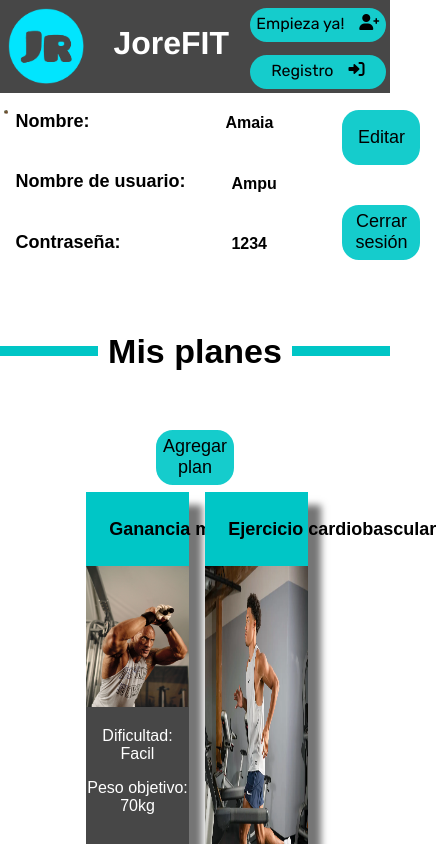
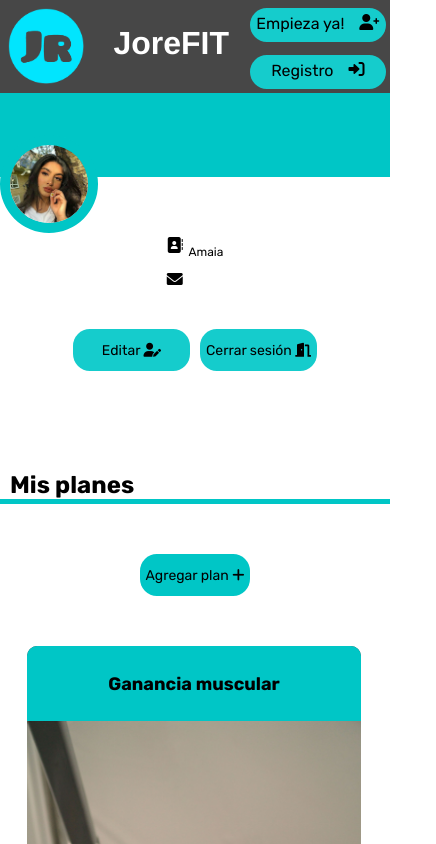
Before and after one commit to JoanCasanovasSalvatella/JoreFit, an Angular app: page /profile in a window 390 px wide. Shown: the top 844 px of the page, 436 px wide, since content can reach past the window. Built offline with nearby package versions, Linux system fonts and the light colour scheme.

Commit message:
FRONT_FINAL

```diff
--- a/src/app/profil/profil.component.css
+++ b/src/app/profil/profil.component.css
@@ -1,5 +1,16 @@
+/*Imports de fuentes*/
+@import url('https://fonts.googleapis.com/css2?family=Rubik:wght@300;400;500;700&display=swap');
+
+/**/
 *{
-  font-family: Arial, Helvetica, sans-serif;
+  font-family:'Rubik';
+}
+
+.header{
+  background-color: #00c6c6;
+  margin: 0;
+  padding: 0;
+  height: 12vh;
 }
 
 /*Propiedades de la seccion de perfil*/
@@ -12,30 +23,38 @@
 .pfp{
   max-width: 10vw;
   border-radius: 100%;
-  margin-left: 1vw;
-  margin-top: 2vh;
+  margin-left: 4vw;
+  margin-top: -7vh;
+  border: 10px solid #00c6c6;
+}
+
+.datos{
+  margin-left: 17vw;
+  margin-top: -10vh;
+  display: flex;
+  gap: 20px;
 }
 
 .botones{
-  display: grid;
-  gap: 3vh;
-  margin-top: 2vh;
-
+  display: flex;
+  margin-top: 1vh;
+  margin-left: 27vw;
+  gap: 10px;
 }
 
 button{
-  width: 20vw;
-  margin-left: 47vw;
+  width: 7vw;
   background-color: #15CCCC;
   border: none;
   border-radius: 15px;
-  height: 6vh;
+  height: 3vh;
   color: black;
   border: none;
   border-radius: 2vh;
-  font-size: 18px;
-  min-width: 10vw;
-  min-height: 6.5vh;
+  font-size: 14px;
+  min-width: 9vw;
+  min-height: 5vh;
+  white-space: nowrap;
 }
 
 button:hover {
@@ -43,6 +62,89 @@ button:hover {
   background-size: 300% 300%;
   animation: gradienteAnimado 3s infinite alternate;
   color: white;
+}
+
+.apartado{
+  margin-top: 100px;
+}
+
+.apartado span{
+  padding-left: 10px;
+  font-size: 30px;
+}
+
+.apartado hr{
+  border: none;
+  height: 5px;
+  background-color: #00c6c6;
+  margin-top: 0px;
+  margin-bottom: 50px;
+}
+
+.addPlan{
+  display: flex;
+  justify-content: center;
+  margin-top: 5vh;
+  margin-bottom: 5vh;
+}
+
+.botonPlan{
+  background-color: #00c6c6;
+  color: black;
+  border: none;
+  border-radius: 2vh;
+  font-size: 14px;
+  min-width: 10vw;
+  min-height: 5vh;
+  white-space: nowrap;
+}
+
+.plan{
+  display: flex;
+  width: 60%;
+  text-align: center;
+  margin: 0 auto;
+}
+
+.card{
+  background-color: #474747;
+  height: 100%;
+  margin: 2vw;
+  width: 100%;
+  text-align: center;
+  justify-self: center;
+  border-radius: 10px 10px 10px 10px;
+}
+
+.titulo{
+  background-color: #00c6c6;
+  padding-top: 1vh;
+  padding-bottom: 1vh;
+  text-align: center;
+  align-content: center;
+  border-radius: 10px 10px 0px 0px;
+}
+
+.imgPlan{
+  width: 100%;
+  height: 60vh;
+}
+
+.pie{
+  background-color: #474747;
+  height: 13vh;
+  text-align: center;
+  color: white;
+  font-size: medium;
+  border-radius:  0px 0px 10px 10px;
+}
+
+.extraData{
+  height: 7vh;
+}
+
+.asignados{
+  width: 60%;
 }
 
 @keyframes gradienteAnimado {
@@ -55,19 +157,21 @@ button:hover {
   display: flex;
   gap: 1vw;
   text-align: center;
+  width: 12vw;
+  margin-right: 2vw;
+}
+
+.name p{
+  font-size: 14px;
+  margin-top: 2.3vh;
+  margin-left: 0.5vw;
 }
 
 h3{
-  width: 80px;
+  width: 100%;
   white-space: nowrap;
   font-size: large;
-}
-
-h4{
-  margin-left: 100%;
   text-align: center;
-  width: 100%;
-  white-space: nowrap;
 }
 
 .encabezado2{
@@ -96,159 +200,99 @@ h4{
   padding-top: 15px;
 }
 
-.addPlan{
-  margin-left: -7vw;
-}
-
-.plan{
-  display: flex;
-  width: 60%;
-  text-align: center;
-  margin: 0 auto;
-}
-
-.card{
-  background-color: #474747;
-  height: 66vh;
-  margin: 2vw;
-  width: 50%;
-  text-align: center;
-  box-shadow: rgb(117, 117, 117) 13px 13px 7px 0px;
-}
-
-.titulo{
-  background-color: #00c6c6;
-  padding-top: 1vh;
-  padding-bottom: 1vh;
-  text-align: center;
-  padding-left: 6vw;
-}
-
-.imgPlan{
-  width: 100%;
-}
-
-.pie{
-  background-color: #474747;
-  height: 8vh;
-  text-align: center;
-  color: white;
-  font-size: medium;
-}
-
 img{
   width: 100%;
 }
 
 .img2{
-  height: 75.5%;
+  height: 66%;
 }
 
-@media(max-width:320px){
-  .perfil{
-    display: flex;
-    gap: 1vw;
-    width: 70vw;
+/* Diseño responsivo */
+@media (max-width: 768px) {
+  h3{
+    text-align: center;
   }
 
-  .imagen{
-    min-width: 15vw;
+  .header {
+    height: 10vh;
   }
 
-  .pfp{
-    min-width: 30vw;
-    margin-right: 20vw;
+  .perfil {
+    flex-direction: column;
+    align-items: center;
+    gap: 2vh;
   }
 
-  .datos{
-    margin-left: 5vw;
+  .pfp {
+    max-width: 20vw;
+    margin-left: 0;
+    margin-top: -5vh;
   }
 
-  .addPlan{
-    min-width: 60vw;
+  .datos {
+    margin-left: 0;
+    margin-top: 0;
+    flex-direction: column;
+    align-items: center;
+    gap: 10px;
   }
 
-  .boton{
-    min-width: 30vw;
-    margin-left: 16vw;
+  .botones {
+    margin-left: 0;
+    justify-content: center;
   }
 
-  .encabezado2{
-    max-width: 165.3vw;
-    width: 165.3vw;
+  button {
+    width: auto;
+    font-size: 14px;
+    min-width: 30vw;
   }
 
-  .addPlan{
-    text-align: center;
-    max-width: 165.3vw;
-    width: 165.3vw;
+  .apartado span {
+    font-size: 24px;
   }
 
-  .botonPlan{
-    min-width: 100vw;
-    text-align: center;
-    font-size: 25px;
-    margin-left: 13vw;
-    margin-bottom: 7vh;
+  .plan {
+    flex-direction: column;
+    width: 90%;
   }
 
-  .botonPlan:hover{
-    color: white;
-  }
-
-  /*Propiedades del contenedor de los planes*/
-  .plan{
-    min-width: 100%;
-    max-width: 165.3vw;
-    width: 165.3vw;
+  .card {
+    width: 95%;
+    height: auto;
     text-align: center;
-    margin-left: 0vw;
-    gap: 15vw;
-    display: grid;
-  }
-
-  .card{
-    width: 97%;
-    height: auto;
-    box-shadow: rgb(117, 117, 117) 13px 13px 7px 0px;
-    margin-bottom: 10vh;
   }
 
   .titulo{
-    width: 93.7%;
-    font-size: large;
-    text-align: center;
-    padding-left: 10vw;
+    background-color: #00c6c6;
+    padding-top: 1vh;
+    padding-bottom: 1vh;
+    text-align: center; /* Centra el texto */
+    border-radius: 10px 10px 0px 0px;
   }
 
-  .imgPlan{
-    width: 100%;
-    height: auto;
+  .encabezado2 {
+    flex-direction: column;
+    gap: 5px;
   }
 
-  .pie{
-    margin-bottom: 7vh;
+  .linea {
+    height: 5px;
+    max-width: 300px;
   }
 
-  p{
-    font-size: 20px;
+  .seccion {
+    font-size: 24px;
   }
 
-  .img2{
-    height: auto;
+  .name {
+    width: auto;
+    margin-right: 0;
   }
 
-  h3{
-    font-size: 25px;
-    margin-left: 35vw;
-  }
-  h4{
-    margin-left: 25vw;
-    margin-right: 0vw;
-  }
-
-  .name h3{
-    margin-left: 13vw;
-    font-size: 16px;
+  .name p {
+    font-size: 12px;
+    margin-top: 1vh;
   }
 }
--- a/src/app/profil/profil.component.html
+++ b/src/app/profil/profil.component.html
@@ -1,42 +1,41 @@
-<!--Division que contendra la seccion que muestra los datos del usuario-->
-<div class="perfil">
-  <!--Diviciones para cada 'columna' de la seccion-->
+<link rel="stylesheet" href="https://cdnjs.cloudflare.com/ajax/libs/font-awesome/6.0.0-beta3/css/all.min.css">
+
+<!--Encabezado del perfil-->
+<div class="header">
+  <br>
+</div>
+<!--Divicion que contendra la seccion que muestra la imagen de perfil del usuario-->
 <div class="imagen">
   <!--Imagen de perfil del usuario-->
   <img src="assets/pfp.jpg" alt="Imagen de perfil" class="pfp">
 </div>
+
 <div class="datos">
+  <div class="userData">
     <div class="name">
     <!--Nombre real del usuario-->
-    <h3>Nombre: </h3><h4>{{usuarios.users.nombre}}</h4>
+    <i class="fa-solid fa-address-book"></i><p>{{usuarios.users.nombre}}</p>
     </div>
     <div class="name">
     <!--Nombre de usuario-->
-    <h3>Nombre de usuario:</h3><h4>{{usuarios.users.usuario}}</h4>
-    </div>
-    <div class="name">
-      <!--Contraseña del usuario-->
-      <h3>Contraseña:</h3><h4>{{usuarios.users.contrasena}}</h4>
-    </div>
+    <i class="fa-solid fa-envelope"></i><p>{{usuarios.users.correo}}</p>
+    </div><br>
   </div>
   <div class="botones">
     <!--Boton para editar los datos del usuario-->
-    <button aria-label="Editar perfil" class="boton">Editar</button>
+    <button aria-label="Editar perfil" class="boton" routerLink="/profile/update">Editar <i class="fa-solid fa-user-pen"></i></button>
     <!--Boton para cerrar sesion-->
-    <button aria-label="Cerrar sesión" class="boton" routerLink="/login">Cerrar sesión</button>
+    <button aria-label="Cerrar sesión" class="boton" routerLink="/login">Cerrar sesión <i class="fa-solid fa-door-open"></i></button>
   </div>
 </div>
-
-<!--Seccion de los planes contratados-->
-<div class="encabezado2">
-  <div class="linea"></div>
+  <div class="apartado">
     <span class="seccion" aria-label="Mis planes">Mis planes</span>
-  <div class="linea"></div>
+    <hr>
   </div>
 
 <!--Listado de planes-->
 <div class="addPlan">
-  <button class="botonPlan" aria-label="Agregar plan">Agregar plan</button>
+  <button class="botonPlan" aria-label="Agregar plan" routerLink="/profile/addPlan">Agregar plan <i class="fa-solid fa-plus"></i></button>
 </div>
 
 <!-- Tarjetas de varios planes -->
@@ -48,8 +47,11 @@
     </div>
     <img src="assets/ganaciaMuscular.jfif" alt="Avatar" class="imgPlan">
     <div class="pie">
+      <div class="extraData">
         <p>Dificultad: Facil</p>
         <p>Peso objetivo: 70kg</p>
+      </div>
+      <button class="asignados" routerLink="/profile/ejerciciosAsignados">Ver plan</button>
     </div>
   </div>
 
@@ -58,13 +60,17 @@
     <div class="titulo">
       <h3>Ejercicio cardiobascular</h3>
     </div>
-    <img src="assets/ejercicioCardiobascular.jpg" alt="Avatar" class="img2">
+    <img src="assets/ejercicioCardiobascular.jpg" alt="Avatar" class="imgPlan">
     <div class="pie">
+      <div class="extraData">
       <p>Dificultad: Media</p>
+      <!--<p> peso objetivo</p>-->
+      </div>
+      <button class="asignados">Ver plan</button>
     </div>
   </div>
 </div>
-<br><br><br>
+<br><br><br><br><br><br>
 
 <!--Mostrar el pie de pagina-->
 <app-footer2></app-footer2>
```
Lines whose indentation alone changed are shown as unchanged.
